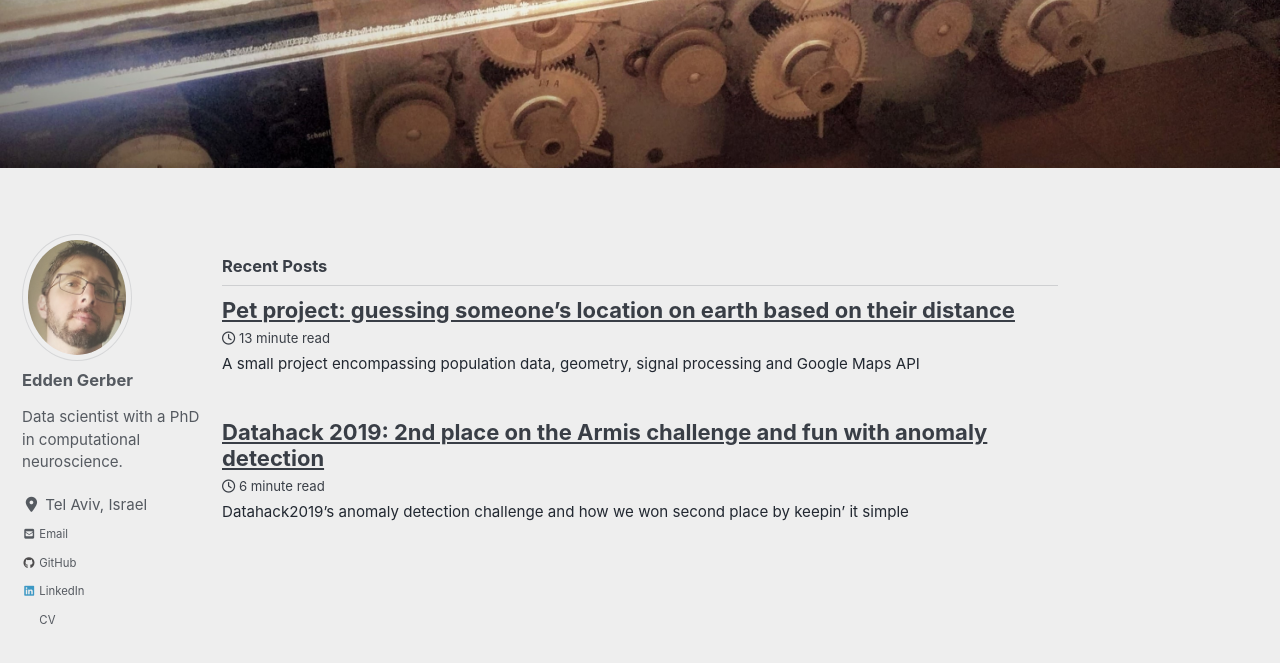
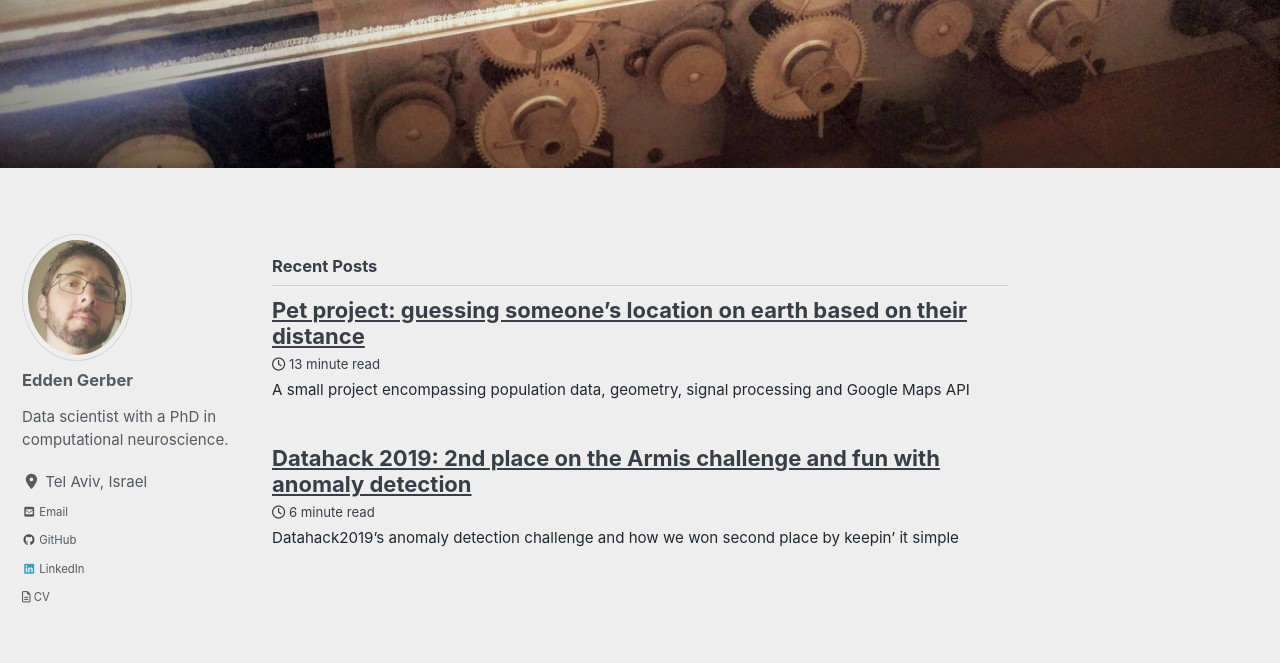
Before and after one commit to edden-gerber/edden-gerber.github.io, a Jekyll site: the page built from index.html, in a window 1280 px wide and 900 px high, scrolled down 209 px. Shown: the top 663 px of the window. Built offline with Jekyll 4.4.1, drawn with Linux system fonts in a browser that asks for light colours; cached includes are drawn as plain includes; nearby versions of some CDN libraries; the list of posts is cut into pages by our own code.

Commit message:
change sidebar width

```diff
--- a/_config.yml
+++ b/_config.yml
@@ -132,7 +132,7 @@
       icon: "fab fa-fw fa-linkedin"
       url: "https://www.linkedin.com/in/edden-gerber-05a7495/"
     - label: "CV"
-      icon: "fab fa-fw fa-file-text-o"
+      icon: "fab fa fa-file-text-o"
       url: "assets/files/CV Edden Gerber.pdf"
     # - label: "Instagram"
       # icon: "fab fa-fw fa-instagram"
--- a/_sass/minimal-mistakes/_variables.scss
+++ b/_sass/minimal-mistakes/_variables.scss
@@ -161,9 +161,9 @@
    Grid
    ========================================================================== */
 
-$right-sidebar-width-narrow: 150px !default; // 200
-$right-sidebar-width: 200px !default; // 300
-$right-sidebar-width-wide: 300px !default; // 400
+$right-sidebar-width-narrow: 175px !default; // 200
+$right-sidebar-width: 250px !default; // 300
+$right-sidebar-width-wide: 350px !default; // 400
 
 /*
    Other
```
